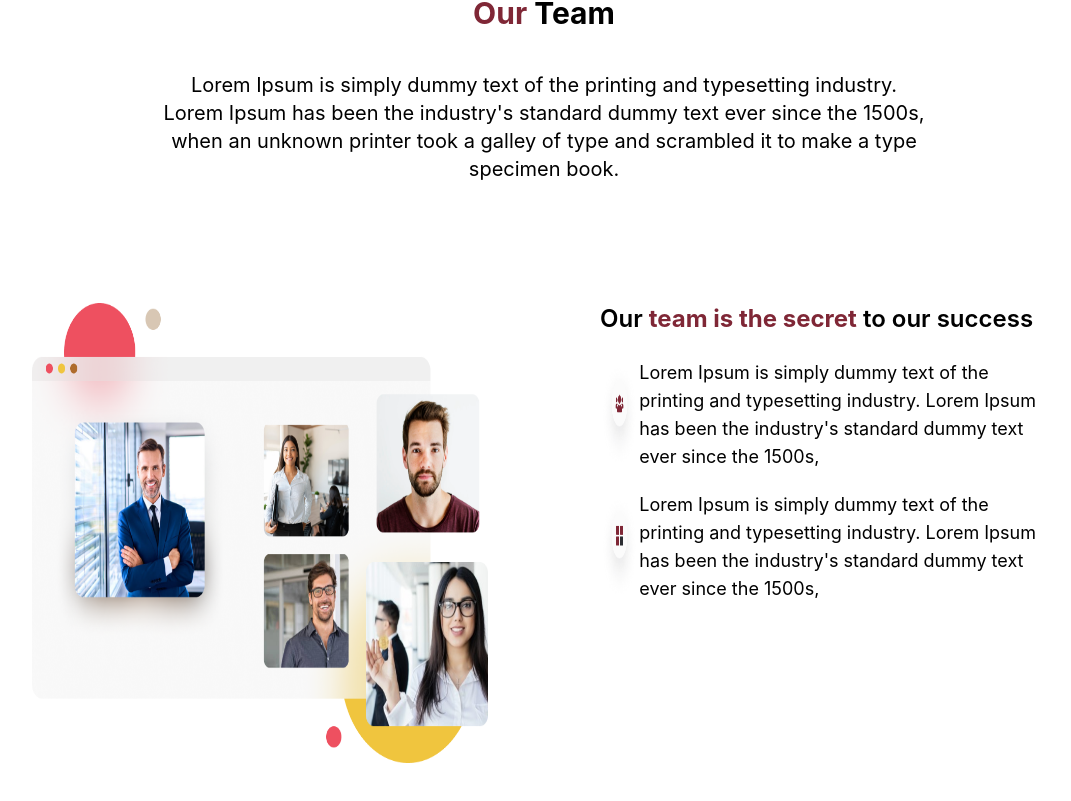
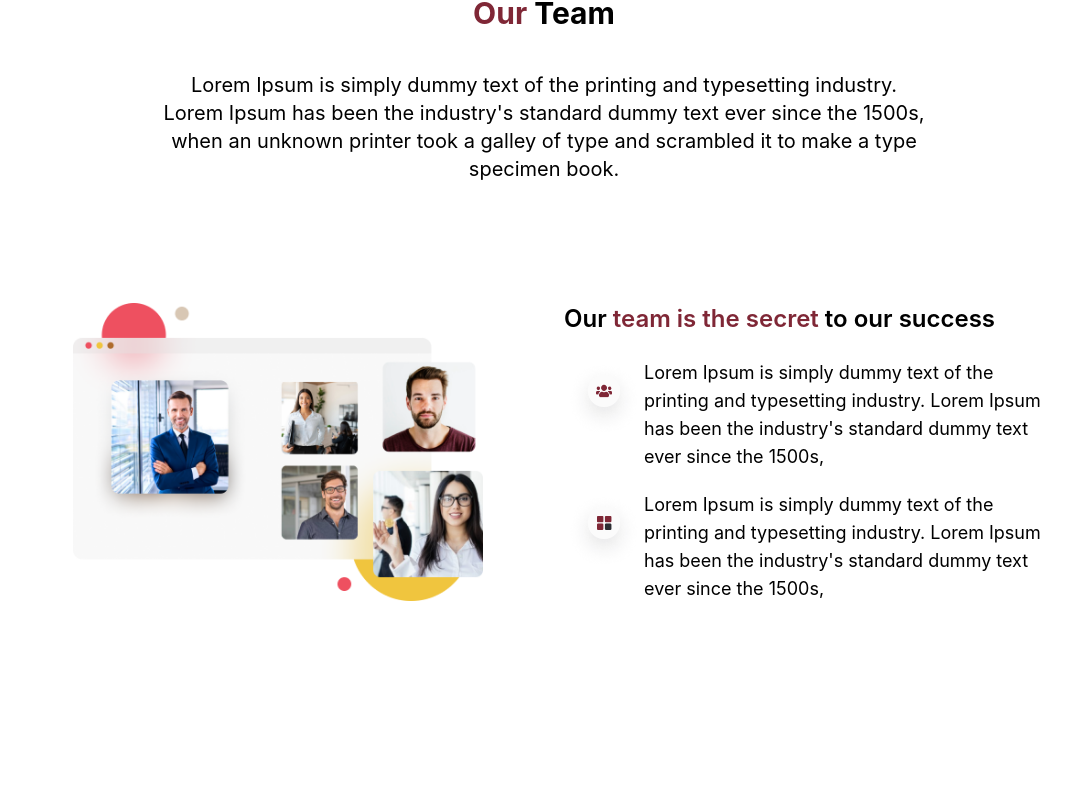
Before and after one commit to defz7/travelline, a Next.js app: page / in a window 1280 px wide. Shown: the part 3013-3814 px from the top of the page, without its empty margins (96-1167 px from the left). After the commit the page ends 3712 px from the top, so only its background shows below. Built offline with nearby package versions, Linux system fonts and the light colour scheme.

Commit message:
Update team page

```diff
--- a/components/Home/team.tsx
+++ b/components/Home/team.tsx
@@ -3,7 +3,7 @@ import Image from "next/image";
 function Team() {
     return(
         <div className="relative bg-white">
-            <div className="grid h-full py-24 px-32">
+            <div className="grid h-full py-24 px-16 xl:px-32 2xl:px-52">
                 <div className="grid h-full justify-items-center content-center space-y-10">
                     <h1 className="font-bold text-black text-3xl text-center">
                         <span className="font-bold text-brownfont text-3xl">
@@ -18,26 +18,24 @@ function Team() {
                             when an unknown printer took a galley of type and scrambled it to make a type specimen book.
                         </p>
                     </div>
-                    <div className="grid grid-cols-2 gap-28">
-                        <Image
+                    <div className="grid grid-cols-2 gap-10 2xl:gap-28">
+                        <img
                         src="/Images/Group 5411.png"
-                        width={400}
-                        height={460}
+                        className="w-10/12 justify-self-center"
                         />
                         <div className="space-y-6">
                             <h1 className="font-semibold text-black text-2xl text-left">
                                     Our {""}
-                                <span className="font-bold text-brownfont text-2xl">
+                                <span className="font-semibold text-brownfont text-2xl">
                                     team is the secret
                                 </span> {""}
                                     to our success
                             </h1>
                             <div className="flex flex-col gap-5">
                                 <div className="flex">
-                                    <Image
+                                    <img
                                     src="/Images/Group 5435.png"
-                                    width={125}
-                                    height={125}
+                                    className="w-13 2xl:w-24 2xl:h-24 h-20"
                                     />
                                     <p className="self-center text-lg">
                                         Lorem Ipsum is simply dummy text of the printing and typesetting industry. Lorem Ipsum has been the industry's standard dummy text ever since the 1500s,
@@ -45,10 +43,9 @@ function Team() {
                                 </div>
                             <div className="flex flex-col">
                                 <div className="flex">
-                                    <Image
+                                    <img
                                     src="/Images/Group 5434.png"
-                                    width={125}
-                                    height={125}
+                                    className="w-13 2xl:w-24 2xl:h-24 h-20"
                                     />
                                     <p className="self-center text-lg">
                                         Lorem Ipsum is simply dummy text of the printing and typesetting industry. Lorem Ipsum has been the industry's standard dummy text ever since the 1500s,
```
